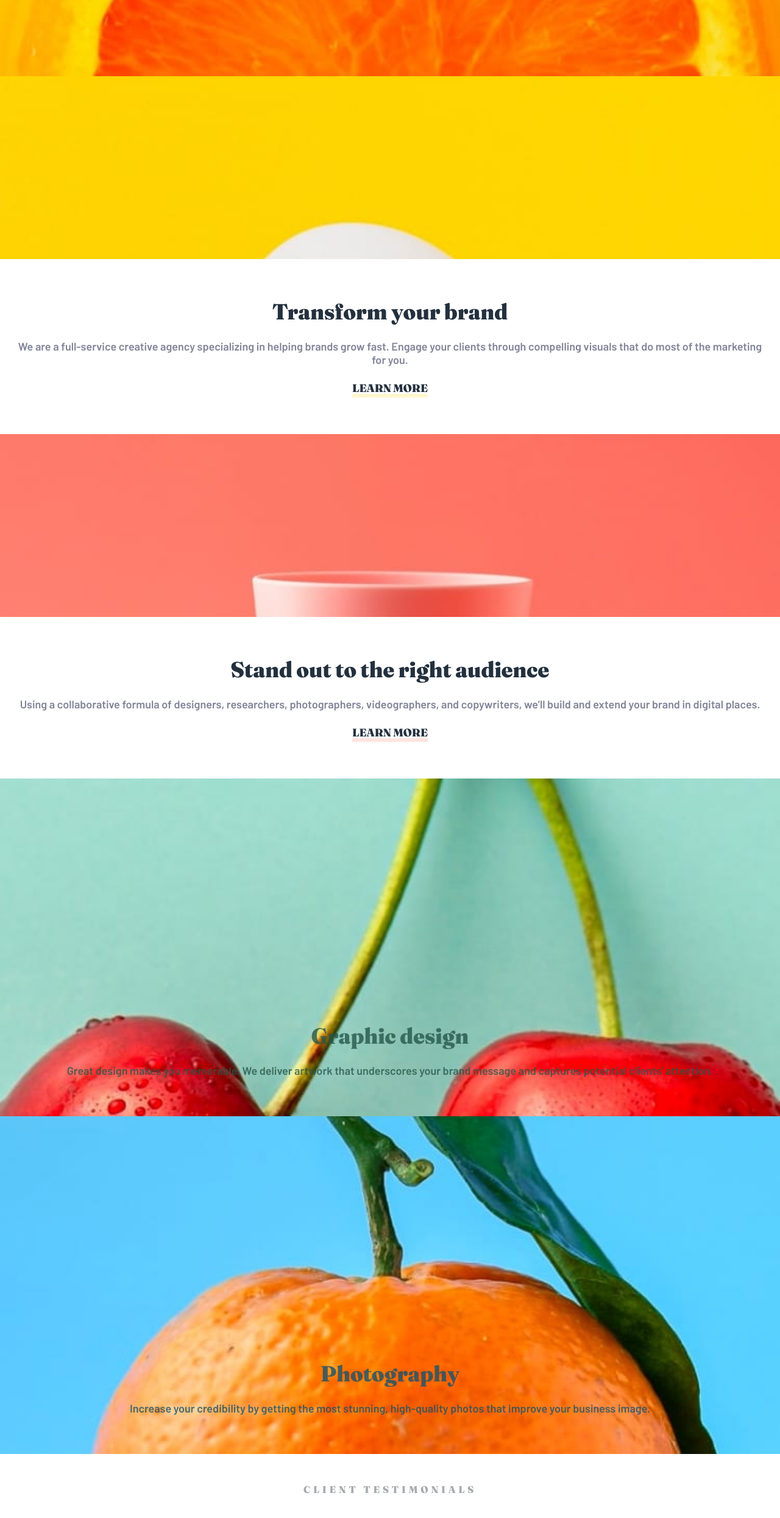
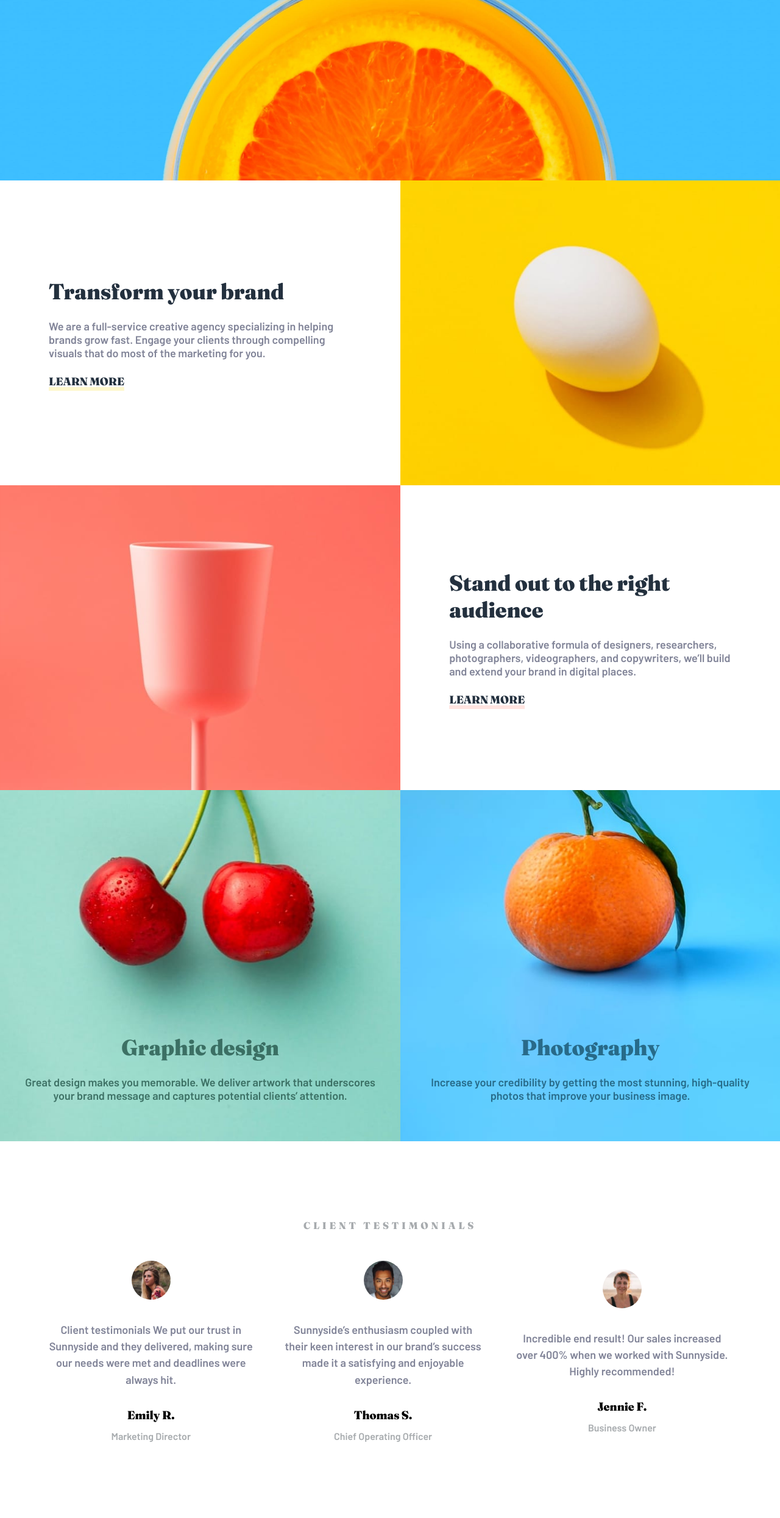
Before and after one commit to pedrobelmonte8/agency-landing-page, a plain HTML site: page index.html in a window 1280 px wide. Shown: the part 268-2758 px from the top of the page at 61% size. Drawn offline with Linux system fonts and the light colour scheme.

Commit message:
Añadidos estilos para responsive desktop

```diff
--- a/assets/css/styles.css
+++ b/assets/css/styles.css
@@ -23,6 +23,13 @@ header {
   padding: 2rem;
   font-family: "Fraunces-900";
   font-weight: 900;
+  min-height: 500px;
+}
+
+@media (min-width: 480px) {
+  header {
+    background-image: url(../images/desktop/image-header.jpg);
+  }
 }
 
 header .top-header {
@@ -60,9 +67,12 @@ header .bottom-header img {
   padding: 4rem 1.8rem;
   gap: 1.5rem;
 }
+
 .feature__img {
   background-size: cover;
   min-height: 300px;
+  background-position: center;
+  min-height: 500px;
 }
 
 .feature-1.feature__img {
@@ -117,6 +127,55 @@ header .bottom-header img {
   color: var(--blue-800);
 }
 
+@media (min-width: 500px) {
+  .feature-3,
+  .feature-4 {
+    padding-top: 35rem;
+  }
+}
+
+@media (min-width: 675px) {
+  .features {
+    display: grid;
+    grid-template-areas:
+      " text-1 img-1"
+      "img-2 text-2"
+      "graphic-design photography";
+  }
+
+  .feature.feature-1 {
+    grid-area: text-1;
+    text-align: left;
+    align-items: start;
+    padding: 5rem;
+  }
+  .feature-1.feature__img {
+    grid-area: img-1;
+  }
+  .feature.feature-2 {
+    grid-area: text-2;
+    text-align: left;
+    align-items: start;
+    padding: 5rem;
+  }
+  .feature-2.feature__img {
+    grid-area: img-2;
+  }
+
+  .feature-3 {
+    grid-area: graphic-design;
+    background-image: url(../images/desktop/image-graphic-design.jpg);
+    background-position: center;
+    padding-top: 25rem;
+  }
+  .feature-4 {
+    grid-area: photography;
+    background-image: url(../images/desktop/image-photography.jpg);
+    background-position: center;
+    padding-top: 25rem;
+  }
+}
+
 /* HIGHLIGHTS */
 
 .highlights {
@@ -160,6 +219,34 @@ header .bottom-header img {
   color: var(--grey-400);
 }
 
+@media (min-width: 675px) {
+  .highlights {
+    display: grid;
+    grid-template-columns: repeat(3, auto);
+    grid-template-rows: auto auto;
+    grid-template-areas:
+      "highlight-tittle highlight-tittle highlight-tittle"
+      "highlight-1 highlight-2 highlight-3";
+      padding: 8rem 5rem;
+  }
+
+  .highlights-tittle {
+    grid-area: highlight-tittle;
+  }
+
+  .highlight-item:nth-child(2) {
+    grid-area: highlight-1;
+  }
+
+  .highlight-item:nth-child(3) {
+    grid-area: highlight-2;
+  }
+
+  .highlight-item:nth-child(4) {
+    grid-area: highlight-3;
+  }
+}
+
 /* FINAL IMAGES */
 
 .final-images {
@@ -171,11 +258,18 @@ header .bottom-header img {
 .final-images img {
   width: 100%;
   height: 100%;
-  object-fit: cover; /* evita que las imágenes se deformen */
+  object-fit: cover;
+}
+
+@media (min-width: 675px) {
+  .final-images {
+    grid-template-columns: repeat(4, 1fr);
+    grid-template-rows: 350px;
+  }
 }
 
 /* FOOTER */
-footer{
+footer {
   background-color: var(--green-500-lighter);
   padding: 4rem 3rem;
   display: flex;
@@ -184,13 +278,30 @@ footer{
   align-items: center;
   text-align: center;
   gap: 2rem;
+}
 
+.footer__logo {
+  display: flex;
+  align-items: center;
+  justify-content: center;
+  width: 12rem;
 }
-.about-links{
+
+.about-links {
   display: flex;
-    justify-content: space-between;
+  justify-content: center;
+  align-items: center;
+  gap: 4rem;
+}
+.about-links a {
+  text-decoration: none;
+  color: #2c7566;
+}
+.social-links {
+  display: flex;
+  justify-content: center;
+  gap: 2rem;
   align-items: center;
 }
-.footer__logo{
-
+.footer__logo {
 }
--- a/index.html
+++ b/index.html
@@ -19,7 +19,7 @@
         <img src="./assets/images/icon-arrow-down.svg" alt="" />
       </div>
     </header>
-
+    <div class="features">
       <div class="feature-1 feature__img">
         <!-- <img
         src="./assets/images/mobile/image-transform.jpg"
@@ -63,9 +63,9 @@
         </div>
 
         <div class="feature__text">
-        Using a collaborative formula of designers, researchers, photographers,
-        videographers, and copywriters, we’ll build and extend your brand in
-        digital places.
+          Using a collaborative formula of designers, researchers,
+          photographers, videographers, and copywriters, we’ll build and extend
+          your brand in digital places.
         </div>
 
         <div class="feature__more-info">Learn more</div>
@@ -90,7 +90,7 @@
           photos that improve your business image.
         </div>
       </div>
-
+    </div>
     <div class="highlights">
       <h2 class="highlights-tittle">Client testimonials</h2>
 
```
Lines whose indentation alone changed are shown as unchanged.
